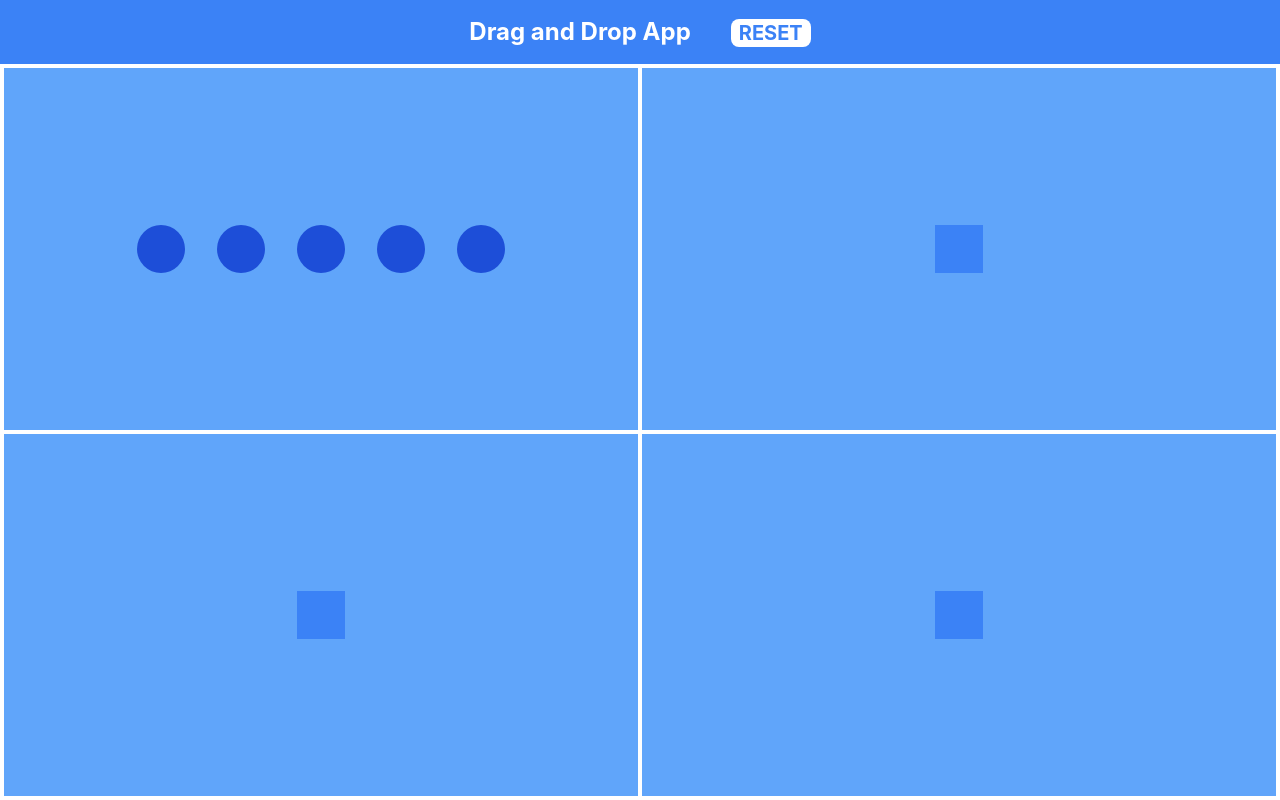
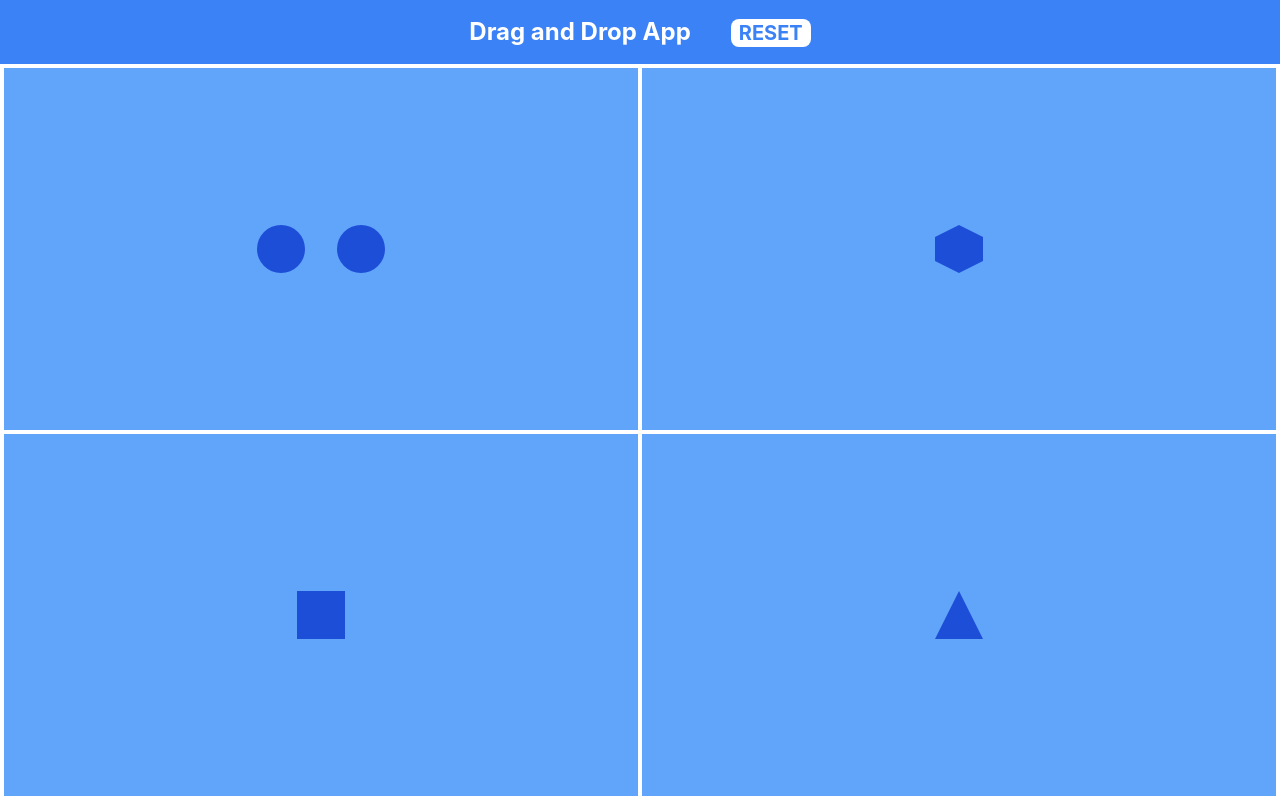
Before and after one commit to Vidi-M/Drag-and-Drop-App, a React (Create React App) app: page / in a window 1280 px wide. Built offline with nearby package versions, Linux system fonts and the light colour scheme.

Commit message:
Dragging shape to a different quadrant now updates quadrants, also now preserving state after refresh

```diff
--- a/src/App.tsx
+++ b/src/App.tsx
@@ -1,23 +1,34 @@
-import React, { useState } from 'react';
+import React, { useEffect, useState } from 'react';
 import { DndProvider } from 'react-dnd'
 import { HTML5Backend } from 'react-dnd-html5-backend'
 
 import Quadrant from './components/Quadrant';
 
 export default function App() {
-  const [quadrants, setQuadrants] = useState({
-    circle: 5,    // TopRight
-    hexagon: 0,   // TopLeft
-    square: 0,    // BotRight
-    triangle: 0,  // BotLeft
-  })
+  const getInitialState = () => {
+    const quadrants = localStorage.getItem("quadrants");
+    return quadrants ?
+      JSON.parse(quadrants) :
+      {
+        circle: 2,    // TopRight
+        hexagon: 1,   // TopLeft
+        square: 1,    // BotRight
+        triangle: 1,  // BotLeft
+      }
+  }
+
+  const [quadrants, setQuadrants] = useState(getInitialState);
+
+  useEffect(() => {
+    localStorage.setItem("quadrants", JSON.stringify(quadrants))
+  }, [quadrants])
 
   const resetShapes = () => {
     setQuadrants({
       circle: 5,
       hexagon: 0,
       square: 0,
-      triangle: 5,
+      triangle: 0,
     })
   }
 
@@ -31,10 +42,10 @@ export default function App() {
           </button>
         </header>
         <div className='flex-1 grid grid-cols-2 m-1 gap-1'>
-          <Quadrant num={quadrants.circle} shape="circle" />
-          <Quadrant num={quadrants.hexagon} shape="hexagon" />
-          <Quadrant num={quadrants.square} shape="square" />
-          <Quadrant num={quadrants.triangle} shape="triangle" />
+          <Quadrant num={quadrants.circle} shape="circle" setQuadrants={setQuadrants} quadrants={quadrants} />
+          <Quadrant num={quadrants.hexagon} shape="hexagon" setQuadrants={setQuadrants} quadrants={quadrants} />
+          <Quadrant num={quadrants.square} shape="square" setQuadrants={setQuadrants} quadrants={quadrants} />
+          <Quadrant num={quadrants.triangle} shape="triangle" setQuadrants={setQuadrants} quadrants={quadrants} />
         </div>
       </div>
     </DndProvider>
--- a/src/components/Quadrant.tsx
+++ b/src/components/Quadrant.tsx
@@ -1,16 +1,33 @@
 import React from "react";
-import { Shape } from "./Shapes";
+import { ItemTypes, Shape } from "./Shapes";
+import { useDrop } from "react-dnd";
 
-export default function Quadrant({num, shape}: {num:number, shape: string}) {
+export default function Quadrant({num, shape, setQuadrants, quadrants}: {num:number, shape: string, setQuadrants:any, quadrants:any}) {
+    const [{ isOver }, drop] = useDrop({
+        accept: ItemTypes.SHAPE,
+        drop: (item: {shape: string, from: string}) => {
+            console.log(`Shape ${item.shape} moved from ${item.from} to ${shape}`);
+            if (item.from !== shape) {
+                setQuadrants( () => ({
+                    ...quadrants,
+                    [item.from]: quadrants[item.from] - 1,
+                    [shape]: quadrants[shape] + 1,
+                }));
+            }
+        },
+        collect: monitor => ({
+            isOver: !!monitor.isOver(),
+          }),
+    });
+
     return (
-
-        <div className="bg-blue-400 flex items-center justify-center">
+        <div ref={drop} className="bg-blue-400 flex items-center justify-center">
             {num === 0 ? (
                 <Shape shape="empty"/> // Render a single placeholder shape
             ) : (
                 // Render the actual shapes if num > 0
                 Array.from({ length: num }).map((_, index) => (
-                <Shape key={index} shape={shape}/>
+                <Shape key={index} shape={shape} from={shape}/>
                 ))
             )}
         </div>
--- a/src/components/Shapes.tsx
+++ b/src/components/Shapes.tsx
@@ -5,15 +5,16 @@ export const ItemTypes = {
     SHAPE: 'shape',
   };
 
-export const Shape = ({shape, from}: {shape:string, from:string}) => {
+export const Shape = ({shape, from}: {shape:string, from?:string}) => {
+    const canDrag = shape !== 'empty'
     const [{ isDragging }, drag] = useDrag(() => ({
         type: ItemTypes.SHAPE,
+        canDrag: canDrag,
         item: {shape, from},
         collect: (monitor) => ({
           isDragging: !!monitor.isDragging(),
         }),
     }));
-    //   console.log(drag)
 
     const renderShape = () => {
         switch (shape) {
@@ -26,7 +27,7 @@ export const Shape = ({shape, from}: {shape:string, from:string}) => {
             case 'triangle':
                 return <div className='m-4 h-12 w-12  bg-blue-700 [clip-path:polygon(50%_0%,_0%_100%,_100%_100%)]'></div>;
             default:
-                return <div className='m-4 h-12 w-12 bg-blue-500'></div>;
+                return <div className='m-4 h-12 w-12 bg-blue-400'></div>;
         }
     };
 
@@ -45,7 +46,7 @@ export const Shape = ({shape, from}: {shape:string, from:string}) => {
             opacity: isDragging ? 0.5 : 1,
             fontSize: 25,
             fontWeight: 'bold',
-            cursor: 'move',
+            cursor: canDrag ? 'move' : '',
           }}>
             {renderShape()}
         </div>
```
Also changed, not shown: src/components/DraggableShape.tsx (deleted, +0 -16 lines).
